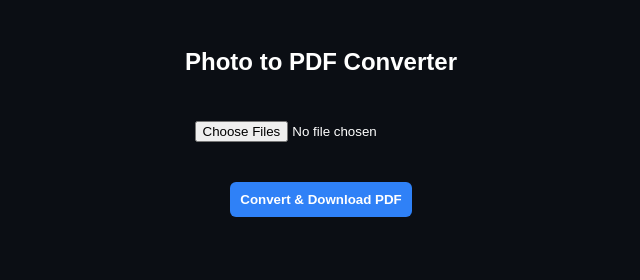
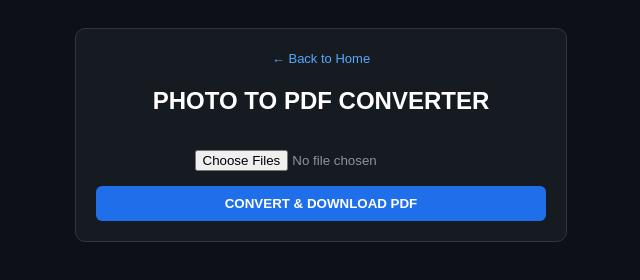
Before and after one commit to chamidudilshan6767-bit/Dilshan-All-In-One-1, a website: page public/photo-to-pdf.html in a window 1280 px wide. Shown: the whole page, without its empty margins (319-959 px from the left). Drawn offline with nearby package versions, Linux system fonts and the light colour scheme.

Commit message:
Update photo-to-pdf.html

```diff
--- a/public/photo-to-pdf.html
+++ b/public/photo-to-pdf.html
@@ -3,36 +3,39 @@
 <head>
     <meta charset="UTF-8">
     <meta name="viewport" content="width=device-width, initial-scale=1.0">
-    <title>Photo to PDF - Dilshan All In One</title>
+    <title>Photo to PDF Converter</title>
     <script src="https://cdnjs.cloudflare.com/ajax/libs/jspdf/2.5.1/jspdf.umd.min.js"></script>
     <style>
-        body { font-family: sans-serif; background: #0b0e14; color: white; padding: 20px; text-align: center; }
-        input, button { margin: 15px 0; padding: 10px; border-radius: 6px; border: none; }
-        button { background: #2f81f7; color: white; font-weight: bold; cursor: pointer; }
+        body { font-family: sans-serif; background: #0d1117; color: #c9d1d9; padding: 20px 15px; display: flex; justify-content: center; }
+        .box { background: #161b22; border: 1px solid #30363d; border-radius: 10px; padding: 20px; width: 100%; max-width: 450px; text-align: center; }
+        a { color: #58a6ff; text-decoration: none; font-size: 13px; }
+        input[type="file"] { margin: 15px 0; color: #8b949e; }
+        button { width: 100%; padding: 10px; background: #1f6feb; color: white; border: none; border-radius: 6px; font-weight: bold; cursor: pointer; }
     </style>
 </head>
 <body>
-    <h2>Photo to PDF Converter</h2>
-    <input type="file" id="imageInput" accept="image/*" multiple><br>
-    <button onclick="convertToPDF()">Convert & Download PDF</button>
+    <div class="box">
+        <a href="index.html">← Back to Home</a>
+        <h2 style="color:#fff;">PHOTO TO PDF CONVERTER</h2>
+        <input type="file" id="imgInput" accept="image/*" multiple><br>
+        <button onclick="convert()">CONVERT & DOWNLOAD PDF</button>
+    </div>
 
     <script>
-        async function convertToPDF() {
+        async function convert() {
+            const files = document.getElementById('imgInput').files;
+            if (files.length === 0) return alert('Please select images first!');
             const { jsPDF } = window.jspdf;
             const doc = new jsPDF();
-            const files = document.getElementById('imageInput').files;
-
-            if (files.length === 0) return alert('Please select at least one image!');
 
             for (let i = 0; i < files.length; i++) {
-                const imgData = await window.jsPDF.API.processFile ? files[i] : null;
                 const reader = new FileReader();
                 reader.readAsDataURL(files[i]);
-                await new Promise(resolve => {
-                    reader.onload = function(e) {
+                await new Promise(res => {
+                    reader.onload = (e) => {
                         if (i > 0) doc.addPage();
                         doc.addImage(e.target.result, 'JPEG', 10, 10, 180, 160);
-                        resolve();
+                        res();
                     }
                 });
             }
```
